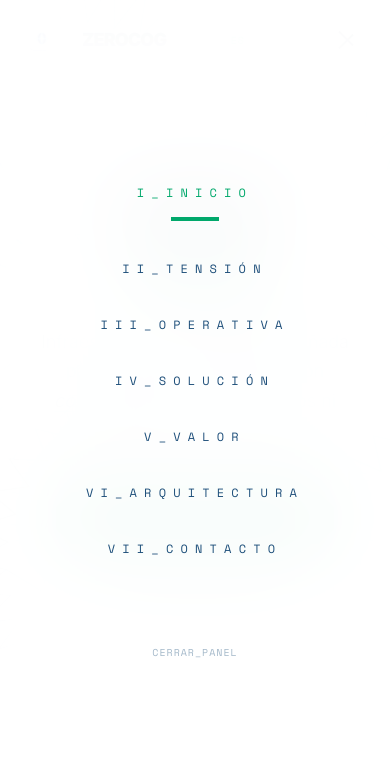
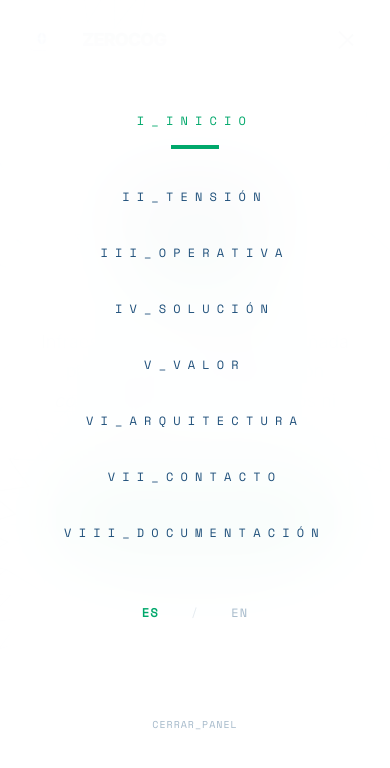
Before and after one commit to GoldorTeps/zerocog-web, a React (Vite) app: page / in a window 390 px wide. Both pictures are taken after a click on the button 346 px from the left and 40 px from the top of the page. Shown: the top 768 px of the page. Built offline with nearby package versions, Linux system fonts and the light colour scheme.

Commit message:
Fix mobile view layout, header, and add documentation dropdown menu

```diff
--- a/package.json
+++ b/package.json
@@ -10,8 +10,8 @@
   },
   "dependencies": {
     "@tailwindcss/vite": "^4.2.2",
-    "framer-motion": "latest",
-    "lucide-react": "latest",
+    "framer-motion": "^12.38.0",
+    "lucide-react": "^1.7.0",
     "react": "latest",
     "react-dom": "latest",
     "react-router-dom": "^7.13.2"
--- a/src/components/layout/Header.jsx
+++ b/src/components/layout/Header.jsx
@@ -43,8 +43,8 @@ export const Header = ({ sections, current, onNavigate, onToggleMenu, menuOpen,
 
       {/* Trigger & Slot */}
       <div className="pointer-events-auto flex items-center gap-4 md:gap-8">
-        {/* Language Switcher */}
-        <div className="flex items-center gap-2 font-mono text-[10px] tracking-widest text-[#1E4F7A]/40 mr-4">
+        {/* Language Switcher (Desktop only) */}
+        <div className="hidden lg:flex items-center gap-2 font-mono text-[10px] tracking-widest text-[#1E4F7A]/40 mr-4">
           <button
             onClick={() => setLang('es')}
             className={`transition-colors hover:text-[#0F2B46] p-1 ${lang === 'es' ? 'text-[#00A86B] font-bold' : ''}`}
--- a/src/components/layout/MobileMenu.jsx
+++ b/src/components/layout/MobileMenu.jsx
@@ -1,9 +1,22 @@
 import React from 'react';
 import { motion, AnimatePresence } from 'framer-motion';
 import { useLanguage } from '../../context/LanguageContext';
+import { FileText, Database, Zap, Download, ExternalLink } from 'lucide-react';
 
 export const MobileMenu = ({ isOpen, sections, current, onNavigate, onClose }) => {
-  const { t } = useLanguage();
+  const { lang, setLang, t } = useLanguage();
+  const [showDocs, setShowDocs] = React.useState(false);
+
+  // We are bringing the documents from Architecture into here for the mobile view "desplegable"
+  const documents = [
+    { title: "One Page Summary", type: "DOCX", size: "0.8 MB", date: "Apr 01, 2026", url: "/assets/investors/1Zerocog_One_p.docx" },
+    { title: "Technical Investor Brief", type: "DOCX", size: "3.2 MB", date: "Apr 01, 2026", url: "/assets/investors/2Zerocog_inv_br.docx" },
+    { title: "Plan de Implementación", type: "DOCX", size: "1.4 MB", date: "Apr 01, 2026", url: "/assets/investors/3Zerocog_Implem_p.docx" },
+    { title: "Análisis de Riesgos y Mitigación", type: "DOCX", size: "2.1 MB", date: "Apr 01, 2026", url: "/assets/investors/4Zerocog_a_reiesg_mitig.docx" },
+    { title: "Diagrama de Arquitectura", type: "JPG", size: "1.1 MB", date: "Apr 01, 2026", url: "/assets/investors/diagram_a.jpg" },
+    { title: "ZeroCog Interactive Pipeline Demo", type: "STREAMLIT", size: "LIVE", date: "External App", url: "https://zerocogdemo-appi7rtt7crpgf8cz36feqx.streamlit.app/" },
+    { title: "Pipeline Backend Source Code", type: "GITHUB", size: "PUBLIC", date: "Repository", url: "https://github.com/GoldorTeps/zero_cog_DEMO" },
+  ];
   return (
     <AnimatePresence>
       {isOpen && (
@@ -17,20 +30,91 @@ export const MobileMenu = ({ isOpen, sections, current, onNavigate, onClose }) =
           {sections.map((section, idx) => (
             <button
               key={section.id}
-              onClick={() => onNavigate(idx)}
+              onClick={() => {
+                setShowDocs(false);
+                onNavigate(idx);
+              }}
               className="group flex flex-col items-center"
             >
-              <span className={`font-mono text-xs tracking-[0.6em] transition-all uppercase ${current === idx ? 'text-[#00A86B]' : 'text-[#1E4F7A]'}`}>
+              <span className={`font-mono text-xs tracking-[0.6em] transition-all uppercase ${current === idx && !showDocs ? 'text-[#00A86B]' : 'text-[#1E4F7A]'}`}>
                 {t(`nav.${section.id}`)}
               </span>
-              {current === idx && (
+              {current === idx && !showDocs && (
                 <motion.div layoutId="mobile-nav-line" className="w-12 h-1 bg-[#00A86B] mt-4" />
               )}
             </button>
           ))}
 
           <button
-            onClick={onClose}
+            onClick={() => setShowDocs(!showDocs)}
+            className="group flex flex-col items-center"
+          >
+            <span className={`font-mono text-xs tracking-[0.6em] transition-all uppercase ${showDocs ? 'text-[#00A86B]' : 'text-[#1E4F7A]'}`}>
+              {t('nav.documentation') || 'VIII_DOCUMENTACIÓN'}
+            </span>
+            {showDocs && (
+              <motion.div layoutId="mobile-nav-line" className="w-12 h-1 bg-[#00A86B] mt-4" />
+            )}
+          </button>
+
+          <AnimatePresence>
+            {showDocs && (
+              <motion.div
+                initial={{ height: 0, opacity: 0 }}
+                animate={{ height: 'auto', opacity: 1 }}
+                exit={{ height: 0, opacity: 0 }}
+                className="w-full max-w-[90vw] overflow-hidden flex flex-col items-center gap-4 ptr-4 pb-4"
+              >
+                <div className="w-full max-h-[40vh] overflow-y-auto px-4 space-y-3 custom-scrollbar">
+                  {documents.map((doc, i) => (
+                    <div key={i} className="bg-white/80 p-4 border border-[#0F2B46]/10 flex flex-col gap-3">
+                      <div>
+                        <h4 className="text-sm font-bold text-[#0F2B46] truncate">{doc.title}</h4>
+                        <p className="text-[9px] text-gray-500 mt-1 uppercase tracking-widest font-mono">
+                          {doc.type} • {doc.size}
+                        </p>
+                      </div>
+                      {doc.type === 'STREAMLIT' ? (
+                        <a href={doc.url} target="_blank" rel="noopener noreferrer" className="self-end flex items-center justify-center gap-2 px-3 py-1.5 bg-[#00A86B] text-white text-[9px] tracking-widest uppercase">
+                          <Zap size={10} /> INICIAR
+                        </a>
+                      ) : doc.type === 'GITHUB' ? (
+                         <a href={doc.url} target="_blank" rel="noopener noreferrer" className="self-end flex items-center justify-center gap-2 px-3 py-1.5 border border-[#1E4F7A]/20 text-[#0F2B46] text-[9px] tracking-widest uppercase">
+                          CÓDIGO <ExternalLink size={10} />
+                        </a>
+                      ) : (
+                         <a href={doc.url} download className="self-end flex items-center justify-center gap-2 px-3 py-1.5 border border-[#00A86B]/20 text-[#00A86B] text-[9px] tracking-widest uppercase">
+                          DESCARGAR <Download size={10} />
+                        </a>
+                      )}
+                    </div>
+                  ))}
+                </div>
+              </motion.div>
+            )}
+          </AnimatePresence>
+
+          <div className="flex items-center gap-6 font-mono text-xs tracking-widest text-[#1E4F7A]/40 mt-4 pointer-events-auto">
+            <button
+              onClick={() => { setLang('es'); onClose(); }}
+              className={`transition-colors hover:text-[#0F2B46] p-2 ${lang === 'es' ? 'text-[#00A86B] font-bold' : ''}`}
+            >
+              ES
+            </button>
+            <span className="opacity-30">/</span>
+            <button
+              onClick={() => { setLang('en'); onClose(); }}
+              className={`transition-colors hover:text-[#0F2B46] p-2 ${lang === 'en' ? 'text-[#00A86B] font-bold' : ''}`}
+            >
+              EN
+            </button>
+          </div>
+
+          <button
+            onClick={() => {
+              setShowDocs(false);
+              onClose();
+            }}
             className="mt-12 text-[10px] font-mono tracking-widest text-[#1E4F7A]/40 uppercase"
           >
             {t('common.close_panel') || 'Cerrar_Panel'}
--- a/src/constants/translations.js
+++ b/src/constants/translations.js
@@ -1,6 +1,5 @@
 export const TRANSLATIONS = {
   es: {
-    // Navigation
     nav: {
       hero: "I_INICIO",
       paradox: "II_TENSIÓN",
@@ -9,6 +8,7 @@ export const TRANSLATIONS = {
       value: "V_VALOR",
       architecture: "VI_ARQUITECTURA",
       contact: "VII_CONTACTO",
+      documentation: "VIII_DOCUMENTACIÓN",
     },
     // Hero
     hero: {
@@ -138,6 +138,7 @@ export const TRANSLATIONS = {
       value: "V_VALUE",
       architecture: "VI_ARCHITECTURE",
       contact: "VII_CONTACT",
+      documentation: "VIII_DOCUMENTATION",
     },
     // Common
     common: {
```
Also changed, not shown: 1 other file (tests, documents, lock files or other folders).
